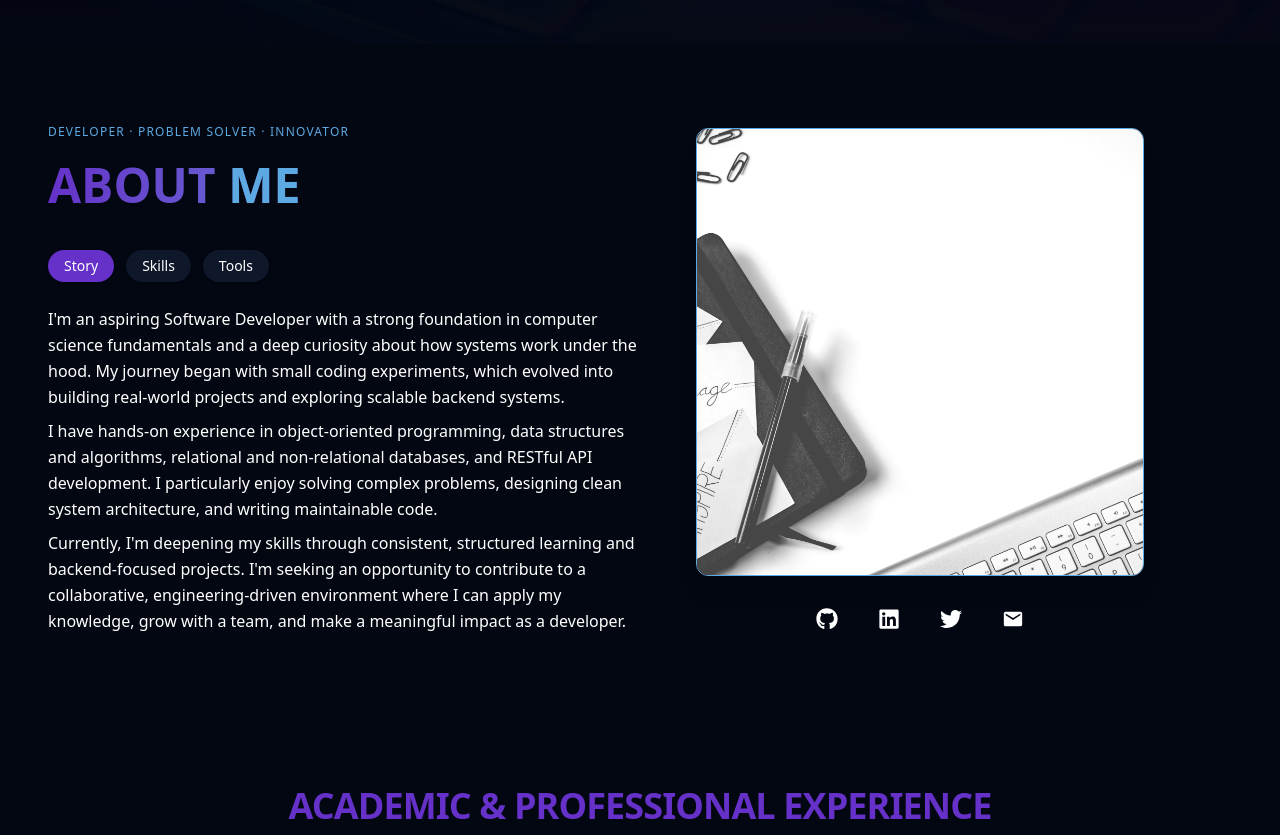
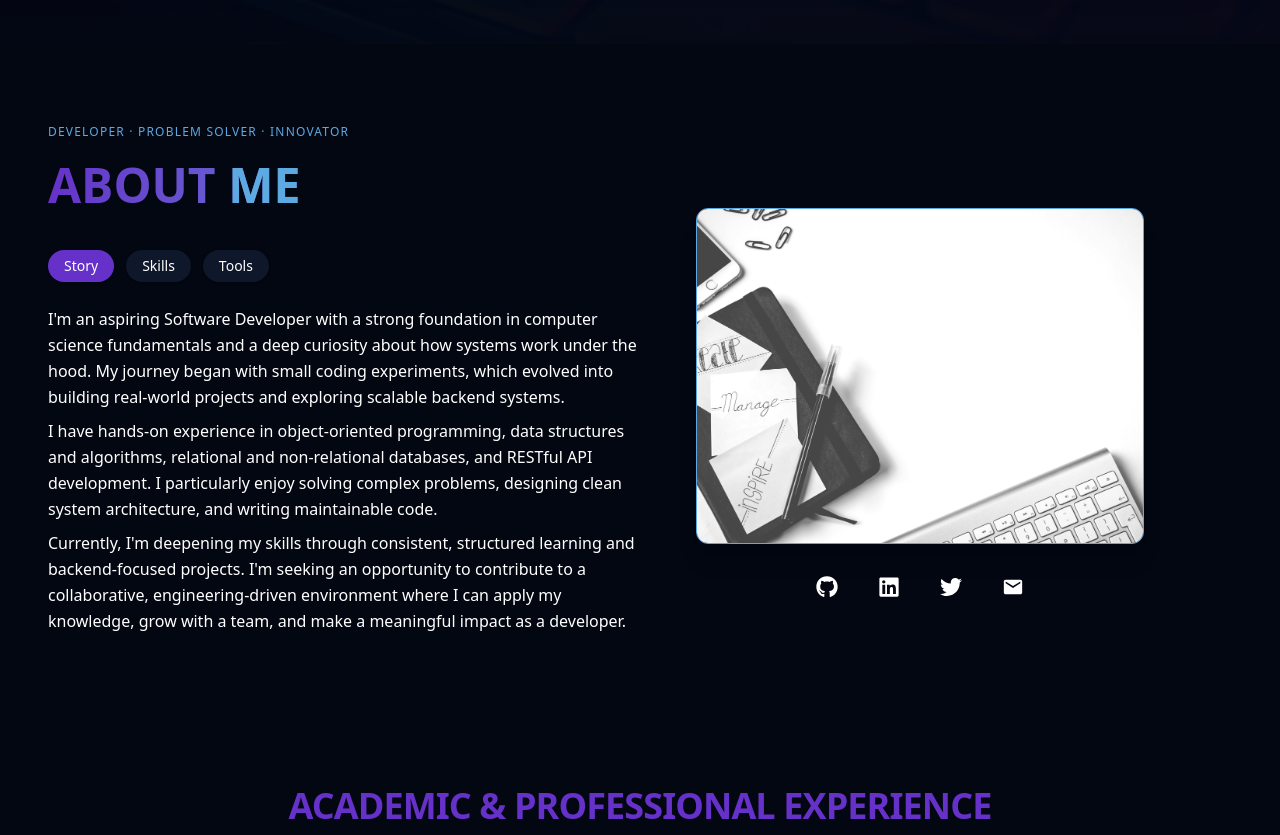
Before and after one commit to ArunPandyanVasam/arun-vasam, a React (Vite) app: page / in a window 1280 px wide. Shown: the part 740-1575 px from the top of the page. Built offline with nearby package versions, Linux system fonts and the light colour scheme.

Commit message:
Layout of About is changed

```diff
--- a/src/components/About/About.jsx
+++ b/src/components/About/About.jsx
@@ -68,6 +68,7 @@ const About = () => {
     >
       <div className="max-w-7xl mx-auto">
         <div className="flex flex-col lg:flex-row items-center gap-14">
+          {/* Left Content */}
           <motion.div
             initial={{ opacity: 0, x: -30 }}
             animate={{ opacity: 1, x: 0 }}
@@ -113,16 +114,17 @@ const About = () => {
             </AnimatePresence>
           </motion.div>
 
+          {/* Right Image & Socials */}
           <motion.div
             initial={{ opacity: 0, x: 30 }}
             animate={{ opacity: 1, x: 0 }}
             transition={{ duration: 0.6 }}
-            className="w-full max-w-sm sm:max-w-md lg:w-1/2 flex flex-col items-center"
+            className="w-full max-w-sm md:max-w-md lg:w-1/2 flex flex-col items-center mt-4 md:mt-12"
           >
-            <div className="w-full aspect-square rounded-xl overflow-hidden shadow-xl border border-[#5da9e2]">
+            <div className="w-full aspect-square md:aspect-[4/3] rounded-xl overflow-hidden shadow-xl border border-[#5da9e2]">
               <img
                 src="/assets/about/about.jpg"
-                alt="About Arun Vasam"
+                alt="Quote"
                 className="w-full h-full object-cover"
                 loading="lazy"
               />
```
Lines whose indentation alone changed are shown as unchanged.
